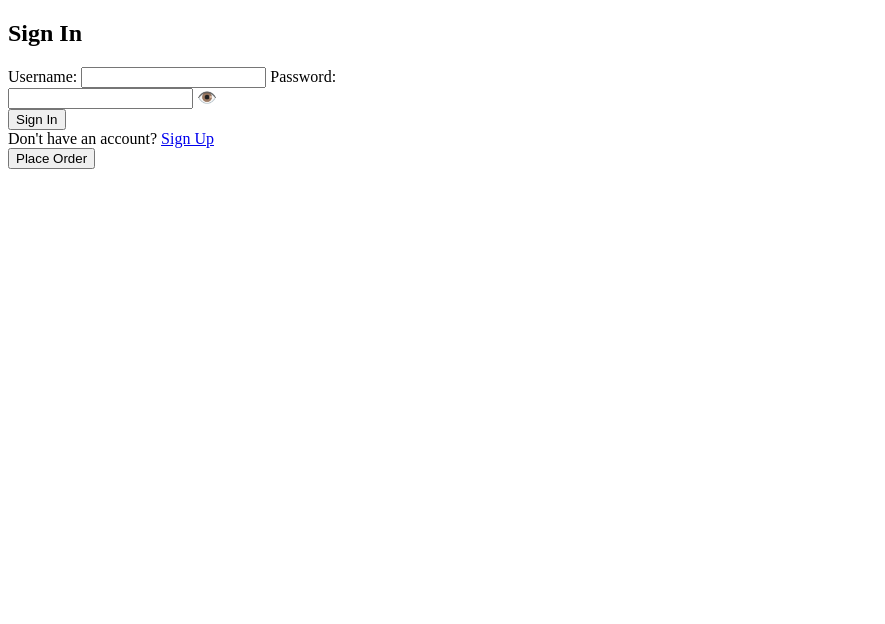
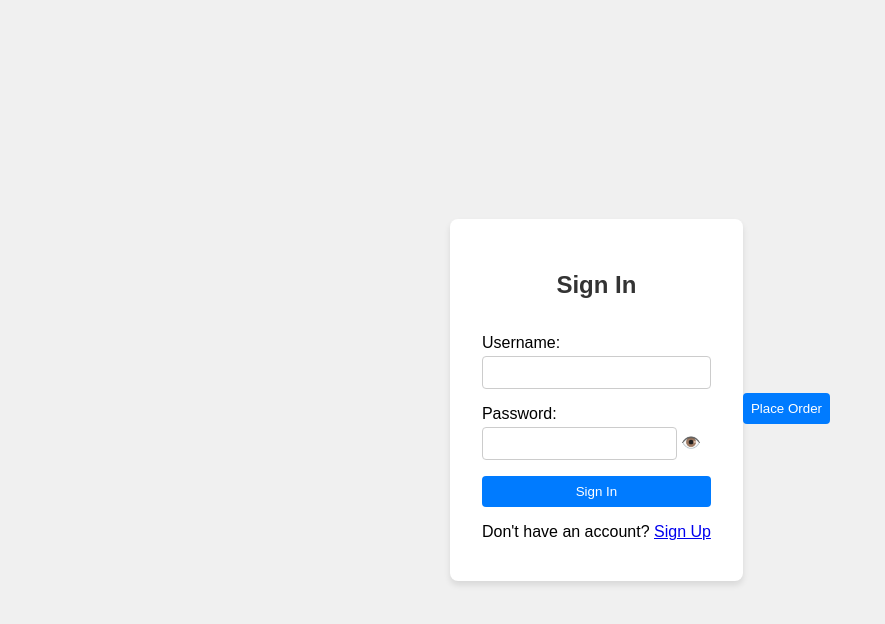
Before and after one commit to SahilSarupria/CloudKitchenManagement, a plain HTML site: page Auth.html in a window 1280 px wide. Shown: the whole page, without its empty margins (0-885 px from the left). Drawn offline with Linux system fonts and the light colour scheme; no server answers.

Commit message:
Update Auth.html

```diff
--- a/Auth.html
+++ b/Auth.html
@@ -4,7 +4,7 @@
 	<meta charset="UTF-8">
 	<meta name="viewport" content="width=device-width, initial-scale=1.0">
 	<title>User Authentication</title>
-	<link rel="stylesheet" href="styles/style.css">
+	<link rel="stylesheet" href="styles/AuthStyle.css">
 </head>
 <body>
 <div class="container">
```
